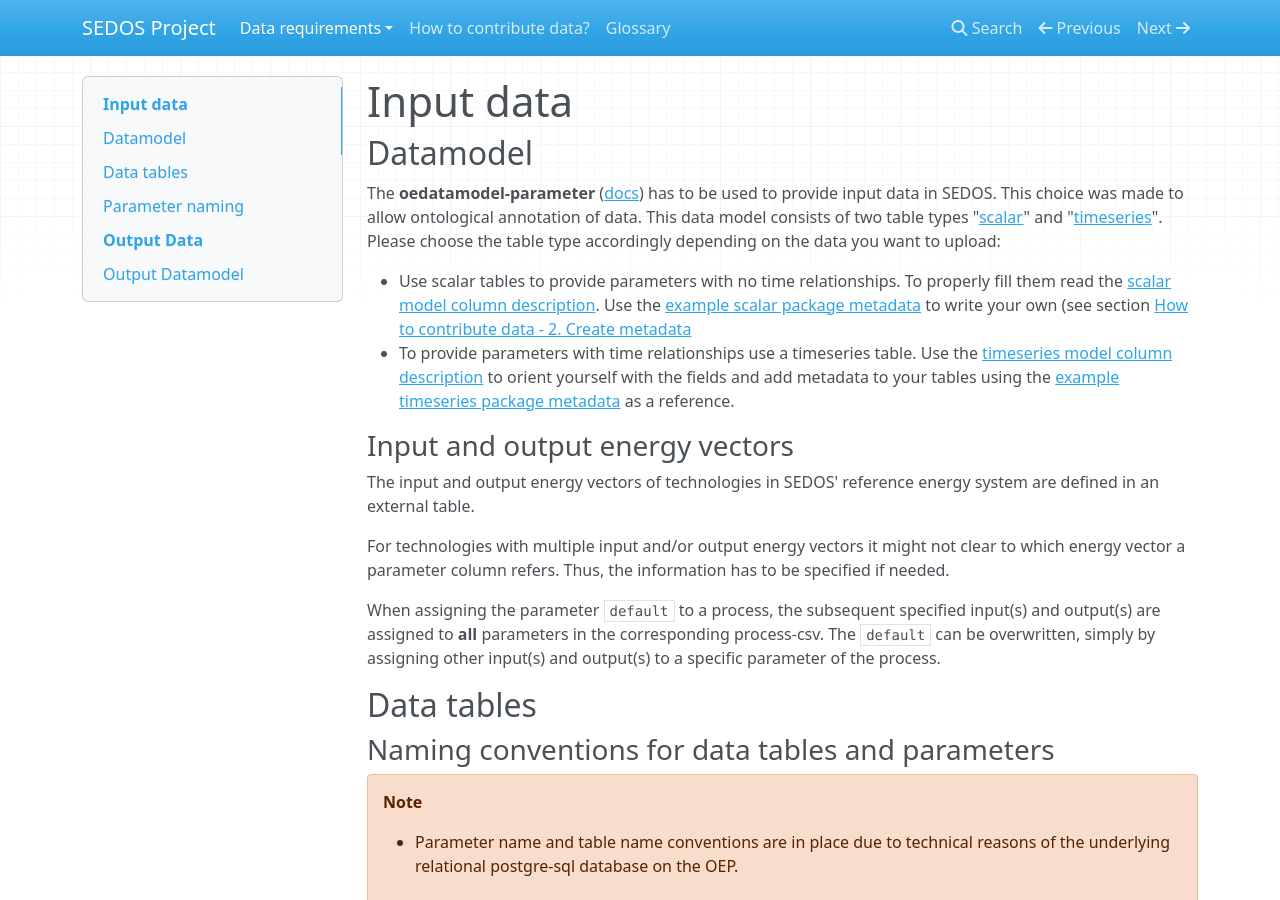
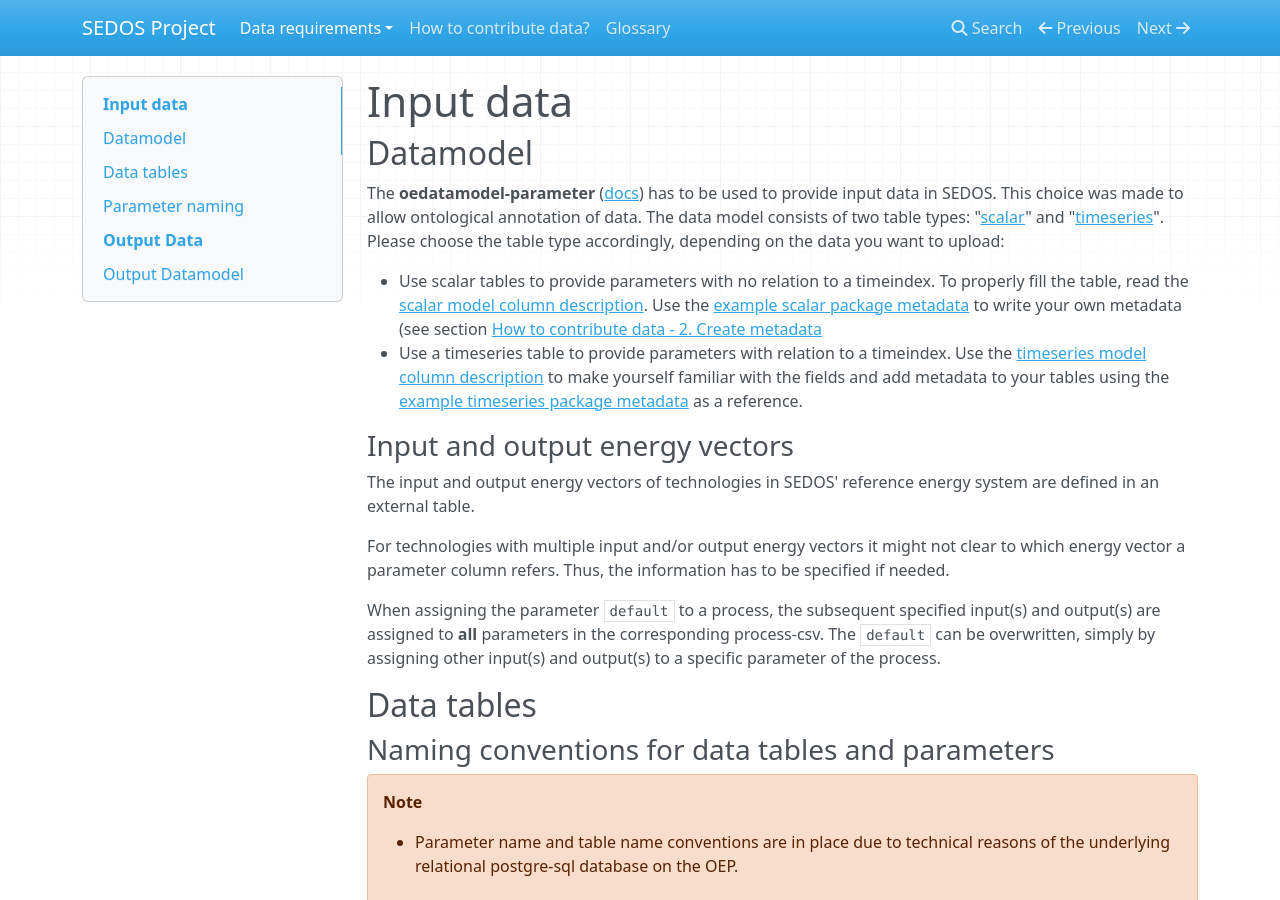
Before and after one commit to sedos-project/organization, an MkDocs documentation site: the page built from docs/data_requirements/input_data.md, in a window 1280 px wide and 900 px high. Built offline with MkDocs 1.6.1, drawn with Linux system fonts in a browser that asks for light colours; nearby versions of some CDN libraries; some of the changed text lies outside the part shown.

Commit message:
Update input_data.md

```diff
--- a/docs/data_requirements/input_data.md
+++ b/docs/data_requirements/input_data.md
@@ -5,10 +5,16 @@
 
 ## Datamodel
 
-The **oedatamodel-parameter** ([docs](https://github.com/sedos-project/oedatamodel#oedatamodel-parameter)) has to be used to provide input data in SEDOS. This choice was made to allow ontological annotation of data. This data model consists of two table types "[scalar](https://github.com/sedos-project/oedatamodel/blob/main/oedatamodel-parameter/oedatamodel-parameter-datapackage_scalar.csv)" and "[timeseries](https://github.com/sedos-project/oedatamodel/blob/main/oedatamodel-parameter/oedatamodel-parameter-datapackage_timeseries.csv)". Please choose the table type accordingly depending on the data you want to upload:
+The **oedatamodel-parameter** ([docs](https://github.com/sedos-project/oedatamodel#oedatamodel-parameter)) has to
+be used to provide input data in SEDOS. This choice was made to allow ontological annotation of data. The data
+model consists of two table types: "[scalar](https://github.com/sedos-project/oedatamodel/blob/main/oedatamodel-parameter/oedatamodel-parameter-datapackage_scalar.csv)" and "[timeseries](https://github.com/sedos-project/oedatamodel/blob/main/oedatamodel-parameter/oedatamodel-parameter-datapackage_timeseries.csv)". Please choose the table type accordingly, depending on the data you want to upload:
 
-- Use scalar tables to provide parameters with no time relationships. To properly fill them read the [scalar model column description](https://github.com/sedos-project/oedatamodel#scalar-description). Use the [example scalar package metadata](https://github.com/sedos-project/oedatamodel/blob/main/oedatamodel-parameter/datamodel_scalars.json) to write your own (see section [How to contribute data - 2. Create metadata](http://127.0.0.1:8000/data_requirements/overview/#2#create#metadata)
-- To provide parameters with time relationships use a timeseries table. Use the [timeseries model column description](https://github.com/sedos-project/oedatamodel#timeseries-description) to orient yourself with the fields and add metadata to your tables using the [example timeseries package metadata](https://github.com/sedos-project/oedatamodel/blob/main/oedatamodel-parameter/datamodel_timeseries.json) as a reference.
+- Use scalar tables to provide parameters with no relation to a timeindex. To properly fill the table, read the
+  [scalar model column description](https://github.com/sedos-project/oedatamodel#scalar-description). Use the
+  [example scalar package metadata](https://github.com/sedos-project/oedatamodel/blob/main/oedatamodel-parameter/datamodel_scalars.json) to write your own metadata
+  (see section [How to contribute data - 2. Create metadata](http://127.0.0.1:8000/data_requirements/overview/#2#create#metadata)
+- Use a timeseries table to provide parameters with relation to a timeindex. Use the [timeseries model column description](https://github.com/sedos-project/oedatamodel#timeseries-description) to make yourself familiar with the
+  fields and add metadata to your tables using the [example timeseries package metadata](https://github.com/sedos-project/oedatamodel/blob/main/oedatamodel-parameter/datamodel_timeseries.json) as a reference.
 
 ### Input and output energy vectors
 The input and output energy vectors of technologies in SEDOS' reference energy system are defined in an external table.
@@ -60,10 +66,10 @@ Use point `.` as decimal separator.
 
 !!! warning "Note"
 
-    * Create a new datapackage for each technology, e.g. wind_onshore, chp, ... <br>
+    * Create a new datapackage for each process, e.g. wind_onshore, chp, ... <br>
     * You can use a single datapackage for both demand data and constraints (tech-independent parameters) if the table size is sufficient, e.g.:<br> * emission limit,<br> * natural domestic limit,<br> * WACC
 
-Follow the [nomenclature](nomenclature.md) when naming tables.
+Follow the [nomenclature](nomenclature.md) for table and process naming.
 
 ## Parameter naming
 
```
